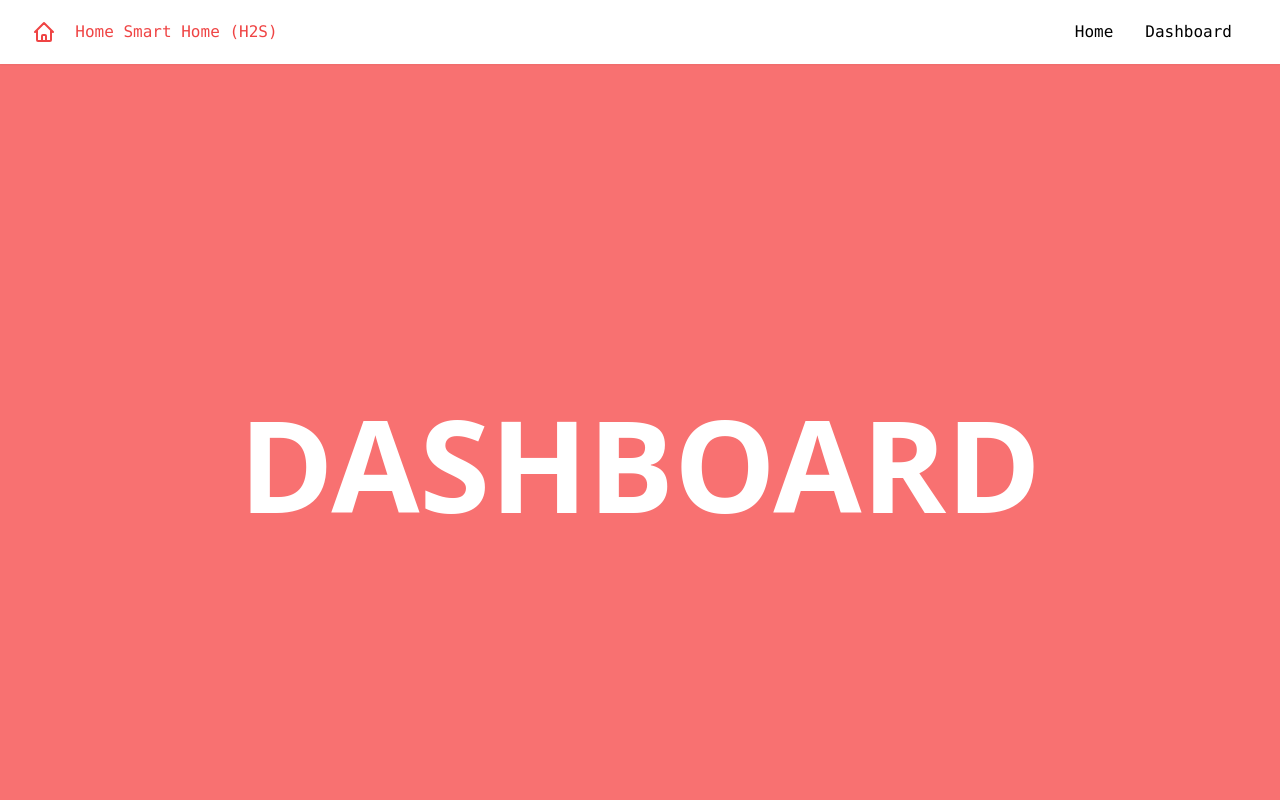
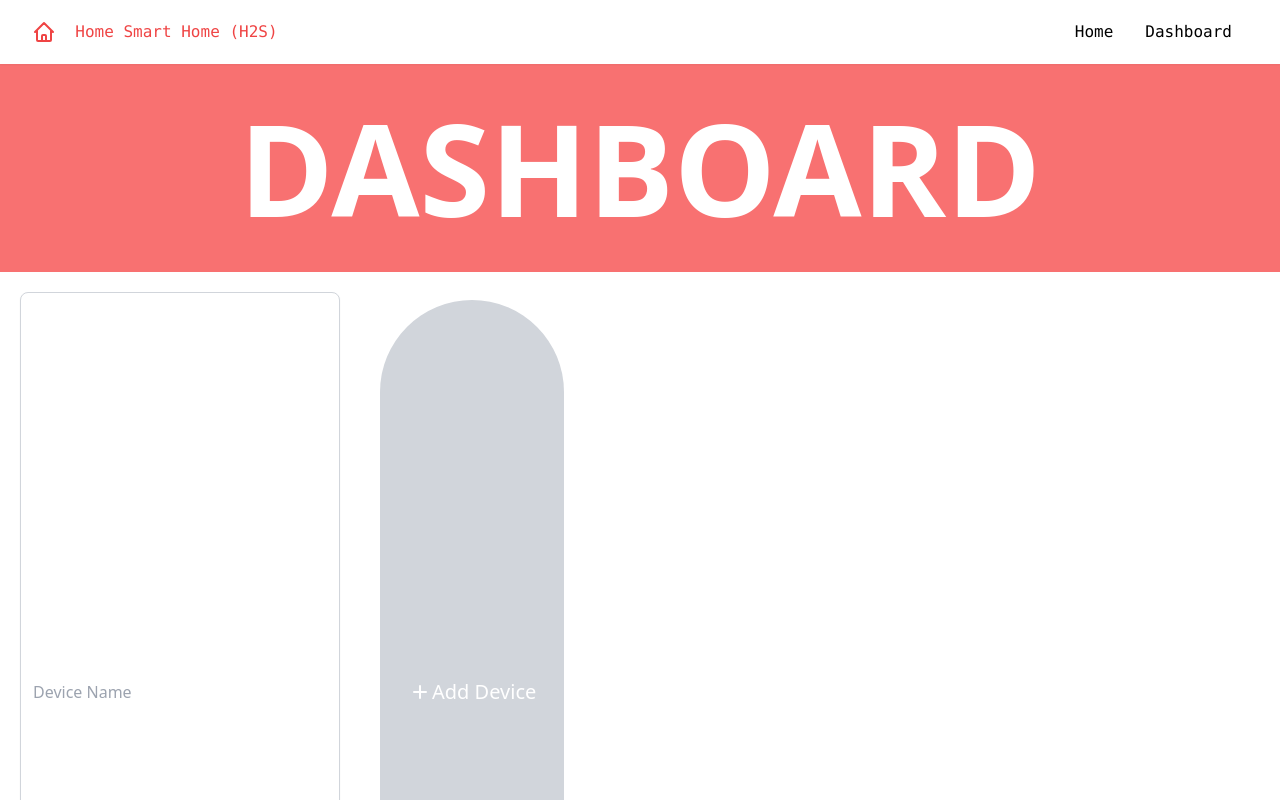
Before and after one commit to theonly1me/civo-hack-ui, a React (Create React App) app: page /dashboard in a window 1280 px wide. Shown: the top 800 px of the page. Built offline with nearby package versions, Linux system fonts and the light colour scheme; no server answers.

Commit message:
css changes

```diff
--- a/src/pages/menu.js
+++ b/src/pages/menu.js
@@ -20,12 +20,12 @@ const Menu = () => {
 
   return (
     <>
-      <div className="p-10 flex justify-center items-center bg-red-400 min-h-screen">
+      <div className="p-10 flex justify-center items-center bg-red-400">
         <h1 className="lg:text-9xl md:text-7xl sm:text-5xl text-3xl uppercase font-black text-white ">
           Dashboard
         </h1>
       </div>
-      <div className="bg-white my-5 flex">
+      <div className="bg-white my-5 flex min-h-screen">
         <input
           value={name}
           onChange={e => setName(e.target.value)}
```
